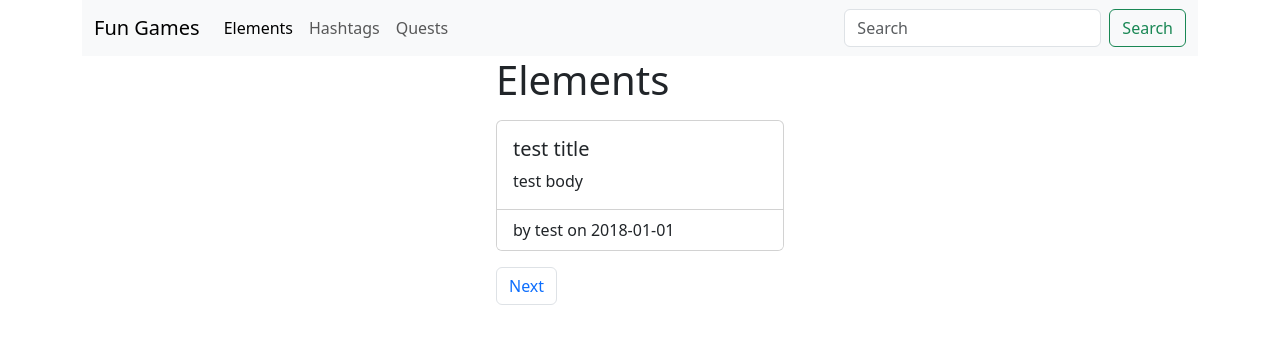
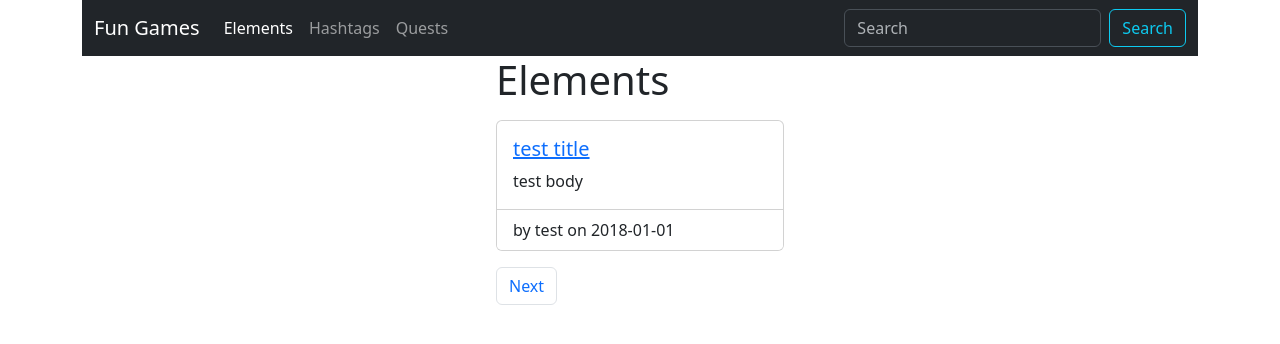
Before and after one commit to mikael-pintassilgo/divertidos.games, a Flask app: page / in a window 1280 px wide. Shown: the top 344 px of the page. Run offline with Flask 3, Linux system fonts and the light colour scheme; data comes from the database, SQL or seed files in the repository; some libraries are stand-ins or nearby versions.

Commit message:
bg of the navbar

```diff
--- a/flaskr/templates/base.html
+++ b/flaskr/templates/base.html
@@ -7,7 +7,7 @@
 <!-- script src="{{ url_for('static', filename='bootstrap-5.3.3-dist/js/bootstrap.min.js') }}"></script -->
 
 <div class="container">
-  <nav class="navbar sticky-top navbar-expand-lg bg-body-tertiary">
+  <nav class="navbar sticky-top navbar-expand-lg bg-dark" data-bs-theme="dark">
     <div class="container-fluid">
       <a class="navbar-brand" href="{{ url_for('index') }}">Fun Games</a>
       <button class="navbar-toggler" type="button" data-bs-toggle="collapse" data-bs-target="#navbarSupportedContent" aria-controls="navbarSupportedContent" aria-expanded="false" aria-label="Toggle navigation">
@@ -27,7 +27,7 @@
         </ul>
         <form class="d-flex" role="search">
           <input class="form-control me-2" type="search" placeholder="Search" aria-label="Search">
-          <button class="btn btn-outline-success" type="submit">Search</button>
+          <button class="btn btn-outline-info" type="submit">Search</button>
         </form>
       </div>
     </div>
--- a/flaskr/templates/blog/index.html
+++ b/flaskr/templates/blog/index.html
@@ -35,7 +35,7 @@
     <div class="card mb-2" style="width: 18rem;">
       <!-- img src="..." class="card-img-top" alt="..." -->
       <div class="card-body">
-        <h5 class="card-title">{{ post['title'] }}</h5>
+        <h5 class="card-title"><a class="" href="{{ url_for('blog.view', id=post['id']) }}">{{ post['title'] }}</a></h5>
         <p class="card-text">{{ post['body'] }}</p>
       </div>
       <ul class="list-group list-group-flush">
```
